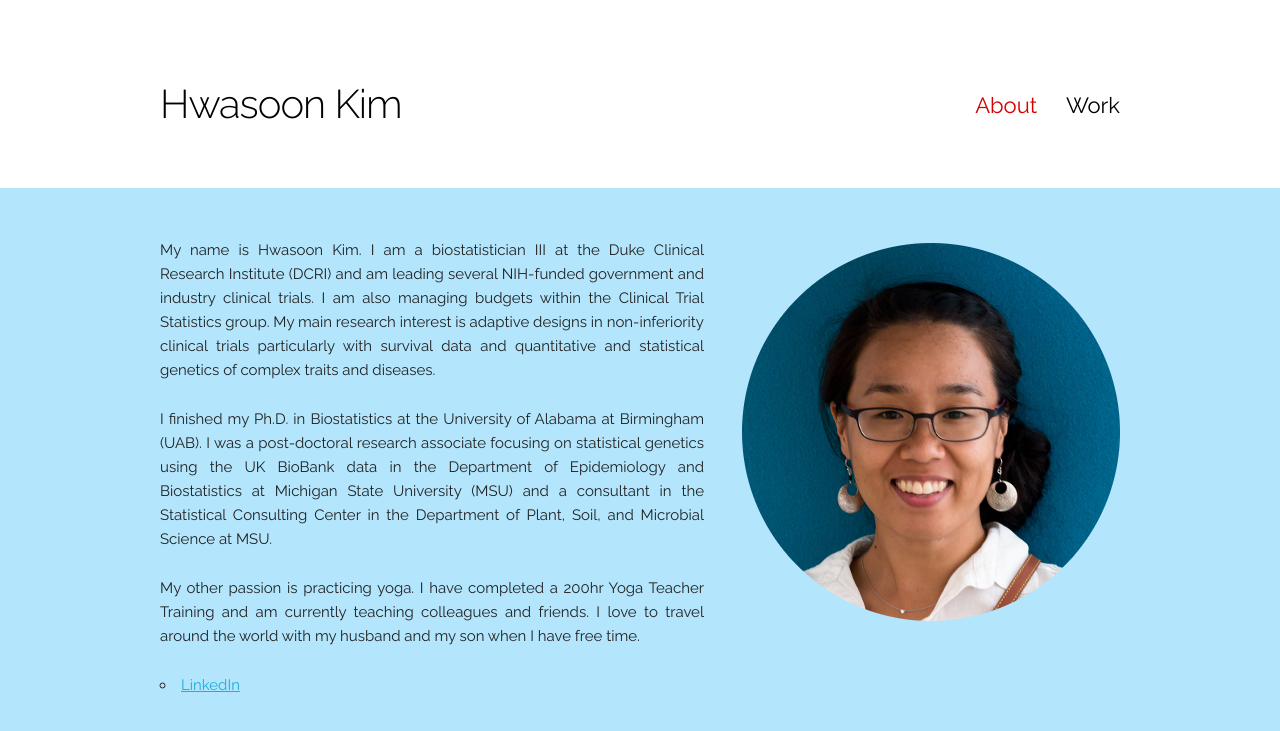
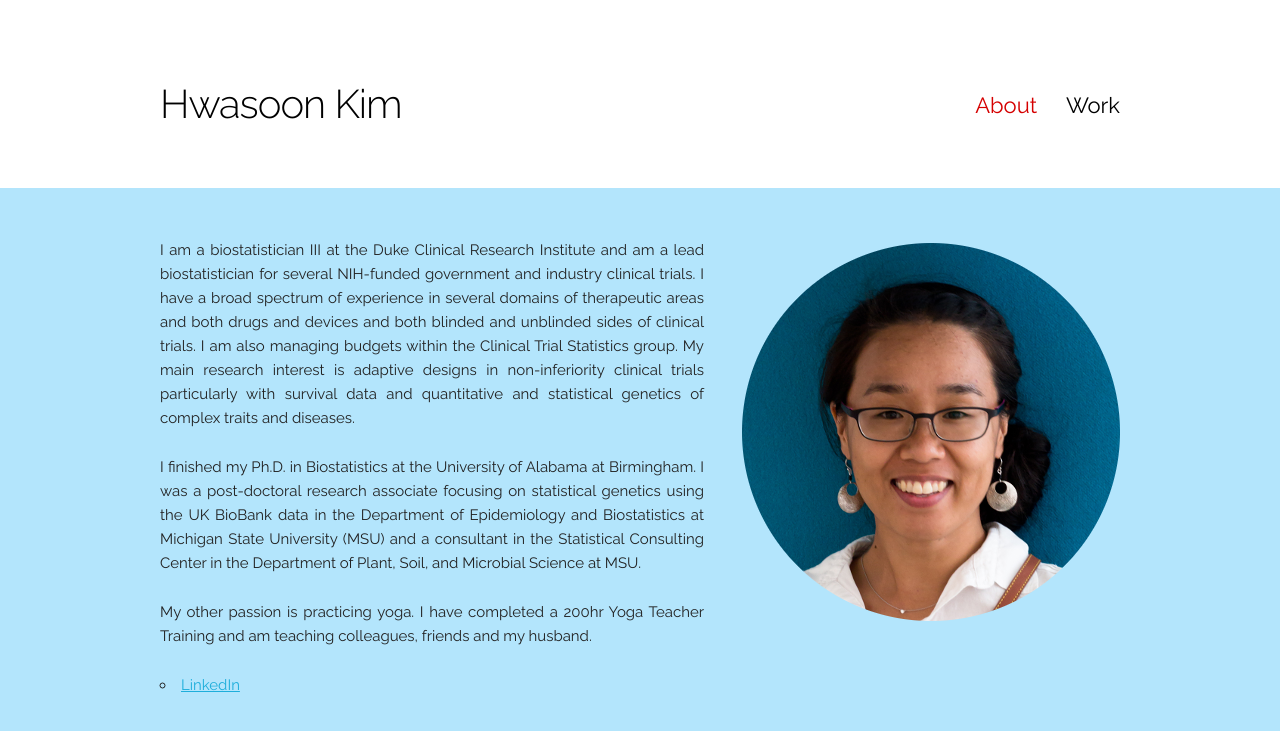
Before and after one commit to dulcisflos/dulcisflos.github.io, a Jekyll site: the page built from index.md, in a window 1280 px wide. Shown: the top 731 px of the page. Built offline with Jekyll 4.4.1, drawn with Linux system fonts in a browser that asks for light colours.

Commit message:
Update index.md

```diff
--- a/index.md
+++ b/index.md
@@ -5,10 +5,10 @@ active: about
 background_color: B3E5FC
 ---
 
-My name is Hwasoon Kim. I am a biostatistician III at the Duke Clinical Research Institute (DCRI) and am leading several NIH-funded government and industry clinical trials. I am also managing budgets within the Clinical Trial Statistics group. My main research interest is adaptive designs in non-inferiority clinical trials particularly with survival data and quantitative and statistical genetics of complex traits and diseases.
+I am a biostatistician III at the Duke Clinical Research Institute and am a lead biostatistician for several NIH-funded government and industry clinical trials. I have a broad spectrum of experience in several domains of therapeutic areas and both drugs and devices and both blinded and unblinded sides of clinical trials. I am also managing budgets within the Clinical Trial Statistics group. My main research interest is adaptive designs in non-inferiority clinical trials particularly with survival data and quantitative and statistical genetics of complex traits and diseases.
 
-I finished my Ph.D. in Biostatistics at the University of Alabama at Birmingham (UAB). I was a post-doctoral research associate focusing on statistical genetics using the UK BioBank data in the Department of Epidemiology and Biostatistics at Michigan State University (MSU) and a consultant in the Statistical Consulting Center in the Department of Plant, Soil, and Microbial Science at MSU.
+I finished my Ph.D. in Biostatistics at the University of Alabama at Birmingham. I was a post-doctoral research associate focusing on statistical genetics using the UK BioBank data in the Department of Epidemiology and Biostatistics at Michigan State University (MSU) and a consultant in the Statistical Consulting Center in the Department of Plant, Soil, and Microbial Science at MSU.
 
-My other passion is practicing yoga. I have completed a 200hr Yoga Teacher Training and am currently teaching colleagues and friends. I love to travel around the world with my husband and my son when I have free time.
+My other passion is practicing yoga. I have completed a 200hr Yoga Teacher Training and am teaching colleagues, friends and my husband.
 
 - [LinkedIn](https://www.linkedin.com/in/hwasoonkim)
```
